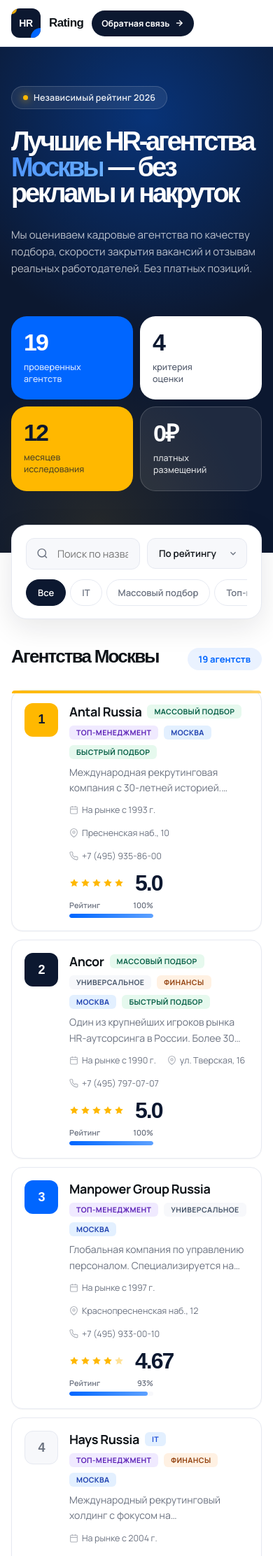
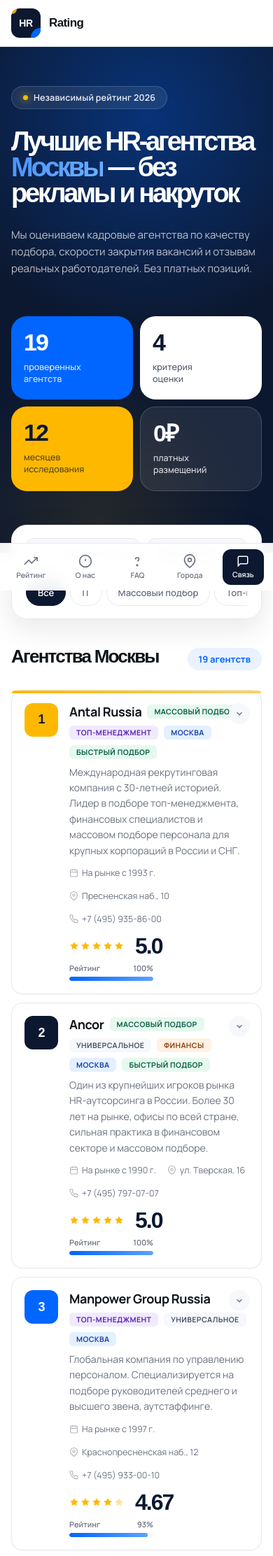
Before and after one commit to rtmlsh/hrrating, a Django app: page / in a window 390 px wide. Shown: the top 2224 px of the page at 70% size. Run offline with Django 4.2, Linux system fonts and the light colour scheme; data comes from the database, SQL or seed files in the repository; data that the repository does not hold is empty; parts of the project's set-up code (start-up, migrations or seed data) failed here and were passed over; some web fonts are replaced.

Commit message:
Add mobile UX improvements: bottom nav, scroll-to-top, full card info
- Replace burger menu with fixed bottom navigation bar (rating, about, faq, cities, feedback)
- Active section highlight on scroll in bottom nav
- Show full agency description on mobile (remove line-clamp)
- Restore chevron on mobile so card expand is discoverable
- Add scroll-to-top button (appears after 400px scroll)
- Hide topnav CTA button on mobile (duplicated in bottom nav)

Co-Authored-By: Claude Sonnet 4.6 <noreply@anthropic.com>

```diff
--- a/templates/agencies/index.html
+++ b/templates/agencies/index.html
@@ -964,10 +964,83 @@
     .footer-bottom-right a { color: #64748b; text-decoration: none; transition: color .15s; }
     .footer-bottom-right a:hover { color: #fff; }
 
+    /* ═══════════════ SCROLL TO TOP ═══════════════ */
+    .scroll-top {
+      position: fixed;
+      bottom: 28px;
+      right: 24px;
+      width: 44px; height: 44px;
+      border-radius: 12px;
+      background: var(--ink);
+      color: #fff;
+      border: none;
+      cursor: pointer;
+      display: flex;
+      align-items: center;
+      justify-content: center;
+      box-shadow: 0 4px 16px rgba(15,23,42,.18);
+      opacity: 0;
+      transform: translateY(12px);
+      transition: opacity .22s, transform .22s, background .15s;
+      pointer-events: none;
+      z-index: 40;
+    }
+    .scroll-top.visible { opacity: 1; transform: translateY(0); pointer-events: auto; }
+    .scroll-top:hover { background: var(--primary); }
+    .scroll-top:active { transform: scale(.94); }
+
+    /* ═══════════════ BOTTOM NAV ═══════════════ */
+    .bottom-nav {
+      display: none;
+      position: fixed;
+      bottom: 0; left: 0; right: 0;
+      z-index: 50;
+      background: rgba(255,255,255,.94);
+      backdrop-filter: saturate(160%) blur(12px);
+      -webkit-backdrop-filter: saturate(160%) blur(12px);
+      border-top: 1px solid var(--border);
+      padding: 8px 4px calc(8px + env(safe-area-inset-bottom));
+    }
+    .bottom-nav-inner {
+      display: flex;
+      justify-content: space-around;
+      align-items: center;
+      max-width: 480px;
+      margin: 0 auto;
+    }
+    .bottom-nav a {
+      display: flex;
+      flex-direction: column;
+      align-items: center;
+      gap: 3px;
+      padding: 4px 10px;
+      border-radius: 10px;
+      color: var(--muted);
+      text-decoration: none;
+      font-size: 10.5px;
+      font-weight: 600;
+      transition: color .15s, background .15s;
+      min-width: 56px;
+    }
+    .bottom-nav a:hover, .bottom-nav a.active { color: var(--primary); }
+    .bottom-nav a svg { transition: transform .15s; }
+    .bottom-nav a:hover svg { transform: translateY(-1px); }
+    .bottom-nav .bnav-cta {
+      background: var(--ink);
+      color: #fff;
+      border-radius: 12px;
+      padding: 8px 14px;
+    }
+    .bottom-nav .bnav-cta:hover { background: var(--primary); color: #fff; }
+
     /* ═══════════════ RESPONSIVE ═══════════════ */
     @media (max-width: 1100px) {
       .topnav-menu { display: none; }
       .topnav-inner { grid-template-columns: auto 1fr auto; }
+    }
+    @media (max-width: 768px) {
+      .bottom-nav { display: block; }
+      .scroll-top { bottom: calc(72px + env(safe-area-inset-bottom)); }
     }
     @media (max-width: 1000px) {
       .bento-grid { grid-template-columns: 1fr 1fr; }
@@ -978,13 +1051,14 @@
       .topnav-inner { padding: 12px 16px; gap: 12px; }
       .topnav-meta { display: none; }
       .logo-text small { display: none; }
-      .topnav-cta { padding: 10px 14px; font-size: 12.5px; }
+      .topnav-cta { display: none; }
       .hero { padding: 56px 16px 88px; }
       .controls-wrap { margin-top: -40px; }
       .main { margin-top: 40px; padding: 0 16px 64px; }
+      footer { padding-bottom: calc(68px + env(safe-area-inset-bottom)); }
       .agency-card { grid-template-columns: 56px 1fr; padding: 20px; gap: 0 16px; }
-      .agency-card .chevron { display: none; }
-
+      .agency-card .chevron { display: flex; width: 30px; height: 30px; top: 18px; right: 16px; }
+      .agency-desc { -webkit-line-clamp: unset; overflow: visible; display: block; }
       .agency-right { grid-column: 2; flex-direction: row; align-items: center; flex-wrap: wrap; gap: 8px 16px; margin-top: 14px; padding-right: 0; }
       .expanded-grid { grid-template-columns: 1fr 1fr; }
       .methodology { padding: 72px 16px; }
@@ -1043,6 +1117,31 @@
         <svg xmlns="http://www.w3.org/2000/svg" width="14" height="14" fill="none" stroke="currentColor" stroke-width="2.4" viewBox="0 0 24 24"><line x1="5" y1="12" x2="19" y2="12"/><polyline points="12 5 19 12 12 19"/></svg>
       </a>
     </div>
+  </div>
+</nav>
+
+<nav class="bottom-nav" aria-label="Мобильная навигация">
+  <div class="bottom-nav-inner">
+    <a href="#rating">
+      <svg xmlns="http://www.w3.org/2000/svg" width="20" height="20" fill="none" stroke="currentColor" stroke-width="2" viewBox="0 0 24 24"><polyline points="23 6 13.5 15.5 8.5 10.5 1 18"/><polyline points="17 6 23 6 23 12"/></svg>
+      Рейтинг
+    </a>
+    <a href="#methodology">
+      <svg xmlns="http://www.w3.org/2000/svg" width="20" height="20" fill="none" stroke="currentColor" stroke-width="2" viewBox="0 0 24 24"><circle cx="12" cy="12" r="10"/><line x1="12" y1="8" x2="12" y2="12"/><line x1="12" y1="16" x2="12.01" y2="16"/></svg>
+      О нас
+    </a>
+    <a href="#faq">
+      <svg xmlns="http://www.w3.org/2000/svg" width="20" height="20" fill="none" stroke="currentColor" stroke-width="2" viewBox="0 0 24 24"><path d="M9 9a3 3 0 1 1 6 0c0 2-3 3-3 3"/><circle cx="12" cy="19" r="1" fill="currentColor"/></svg>
+      FAQ
+    </a>
+    <a href="#cities">
+      <svg xmlns="http://www.w3.org/2000/svg" width="20" height="20" fill="none" stroke="currentColor" stroke-width="2" viewBox="0 0 24 24"><path d="M21 10c0 7-9 13-9 13s-9-6-9-13a9 9 0 0 1 18 0z"/><circle cx="12" cy="10" r="3"/></svg>
+      Города
+    </a>
+    <a href="/feedback/" class="bnav-cta">
+      <svg xmlns="http://www.w3.org/2000/svg" width="18" height="18" fill="none" stroke="currentColor" stroke-width="2" viewBox="0 0 24 24"><path d="M21 15a2 2 0 0 1-2 2H7l-4 4V5a2 2 0 0 1 2-2h14a2 2 0 0 1 2 2z"/></svg>
+      Связь
+    </a>
   </div>
 </nav>
 
@@ -1216,6 +1315,10 @@
   </div>
 </footer>
 
+<button class="scroll-top" id="scroll-top" aria-label="Наверх">
+  <svg xmlns="http://www.w3.org/2000/svg" width="18" height="18" fill="none" stroke="currentColor" stroke-width="2.4" viewBox="0 0 24 24"><line x1="12" y1="19" x2="12" y2="5"/><polyline points="5 12 12 5 19 12"/></svg>
+</button>
+
 <script>
 function toggleCard(el) {
   el.classList.toggle('open');
@@ -1316,6 +1419,33 @@ window.addEventListener('popstate', () => {
   updateFilterTabs(spec);
   loadResults({ q: p.get('q') || '', sort: p.get('sort') || 'rating', spec }, false);
 });
+
+// Scroll to top
+(function() {
+  const btn = document.getElementById('scroll-top');
+  window.addEventListener('scroll', function() {
+    btn.classList.toggle('visible', window.scrollY > 400);
+  }, { passive: true });
+  btn.addEventListener('click', function() {
+    window.scrollTo({ top: 0, behavior: 'smooth' });
+  });
+})();
+
+// Bottom nav active state on scroll
+(function() {
+  const sections = ['rating', 'methodology', 'faq', 'cities'];
+  const links = document.querySelectorAll('.bottom-nav a[href^="#"]');
+  window.addEventListener('scroll', function() {
+    let current = '';
+    sections.forEach(function(id) {
+      const el = document.getElementById(id);
+      if (el && window.scrollY >= el.offsetTop - 120) current = id;
+    });
+    links.forEach(function(a) {
+      a.classList.toggle('active', a.getAttribute('href') === '#' + current);
+    });
+  }, { passive: true });
+})();
 </script>
 </body>
 </html>
```
